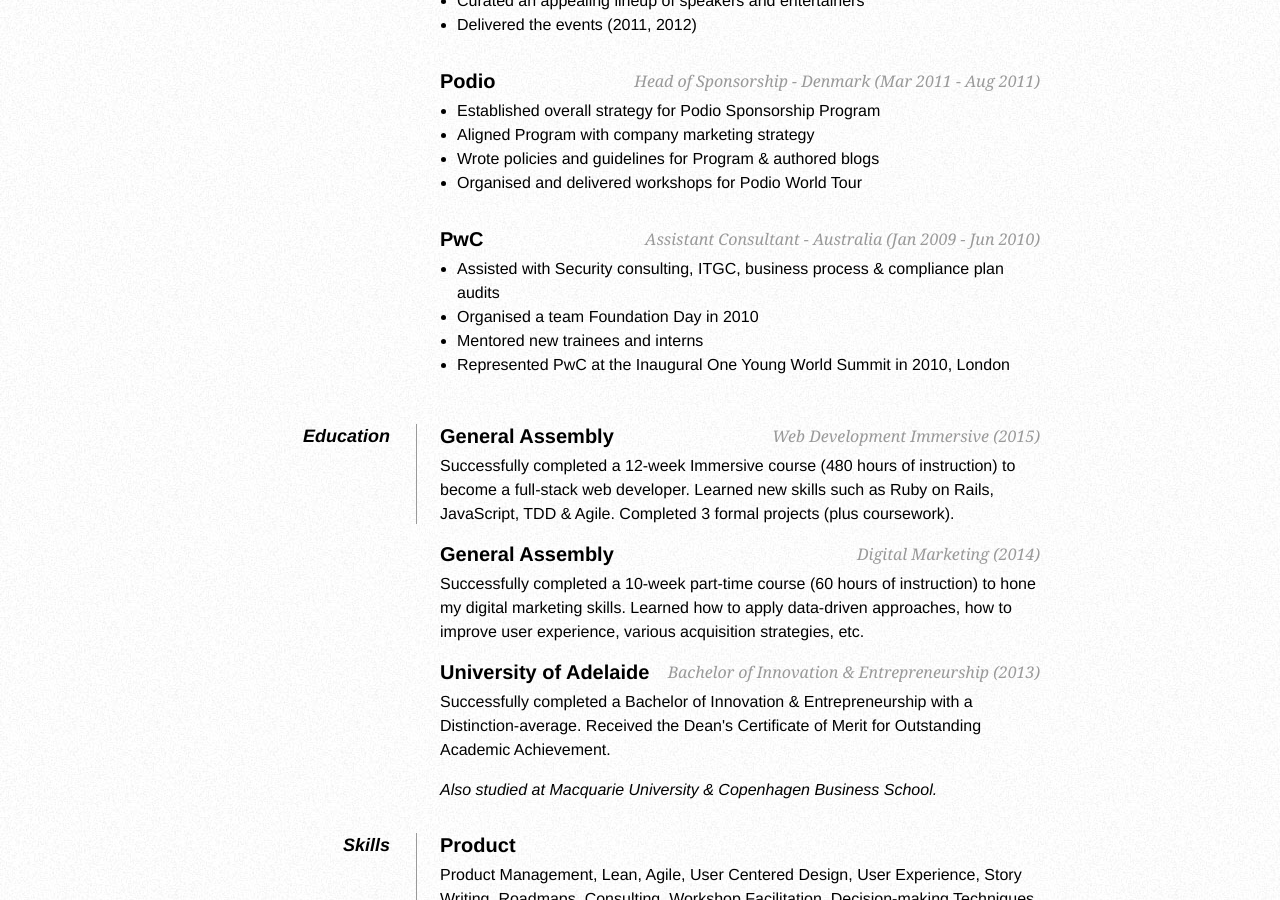
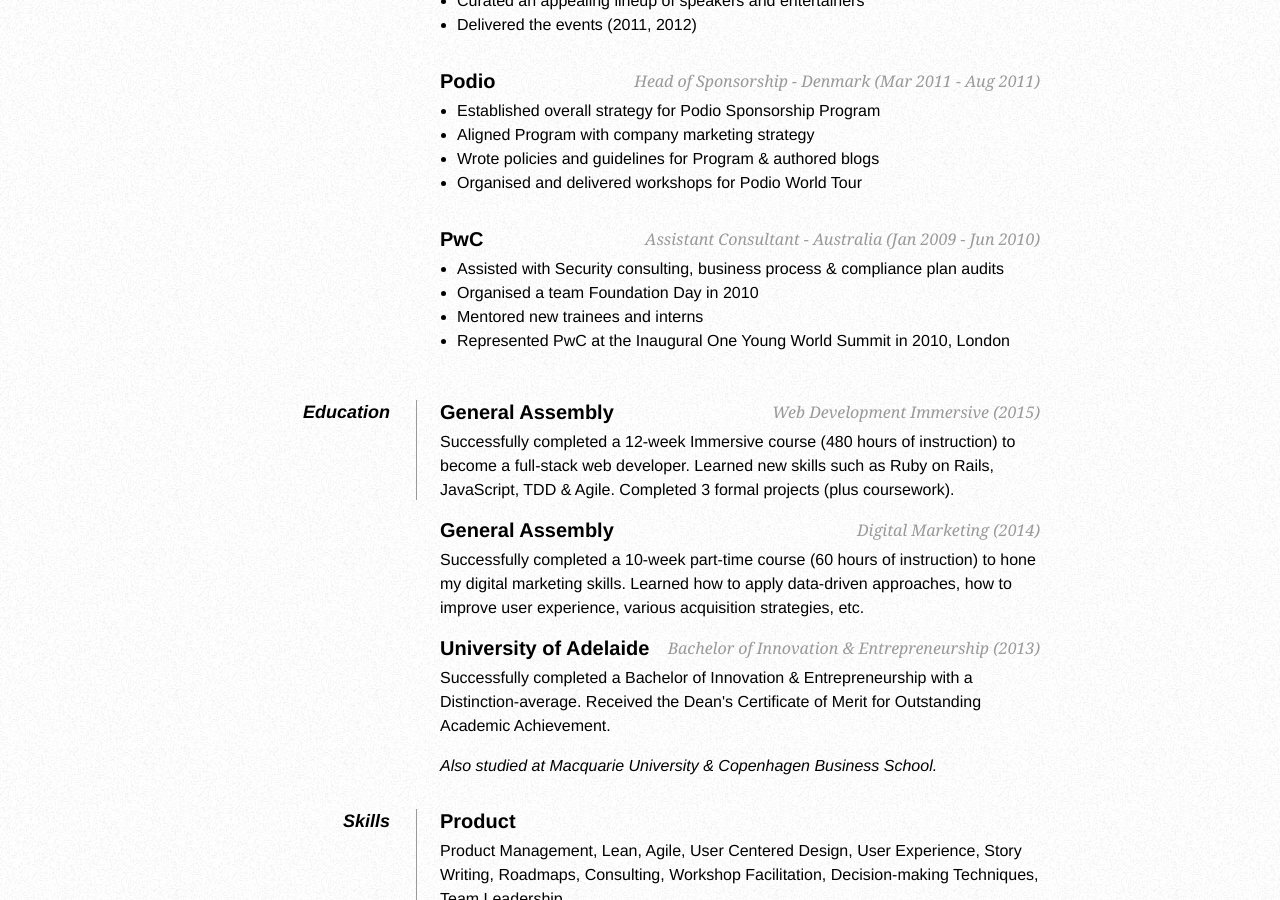
Before and after one commit to liamdarmody/liamdarmody.github.io, a Jekyll site: the page built from resume.html, in a window 1280 px wide and 900 px high, scrolled down 947 px. Built offline with Jekyll 4.4.1, drawn with Linux system fonts in a browser that asks for light colours; Markdown is read by kramdown in place of the engine named in the settings.

Commit message:
Small tweak to experience entry in resume

```diff
--- a/resume.html
+++ b/resume.html
@@ -83,7 +83,7 @@
 
       <h2>PwC <span>Assistant Consultant - Australia (Jan 2009 - Jun 2010)</span></h2>
       <ul>
-        <li>Assisted with Security consulting, ITGC, business process &amp; compliance plan audits</li>
+        <li>Assisted with Security consulting, business process &amp; compliance plan audits</li>
         <li>Organised a team Foundation Day in 2010</li>
         <li>Mentored new trainees and interns</li>
         <li>Represented PwC at the Inaugural One Young World Summit in 2010, London</li>
```
